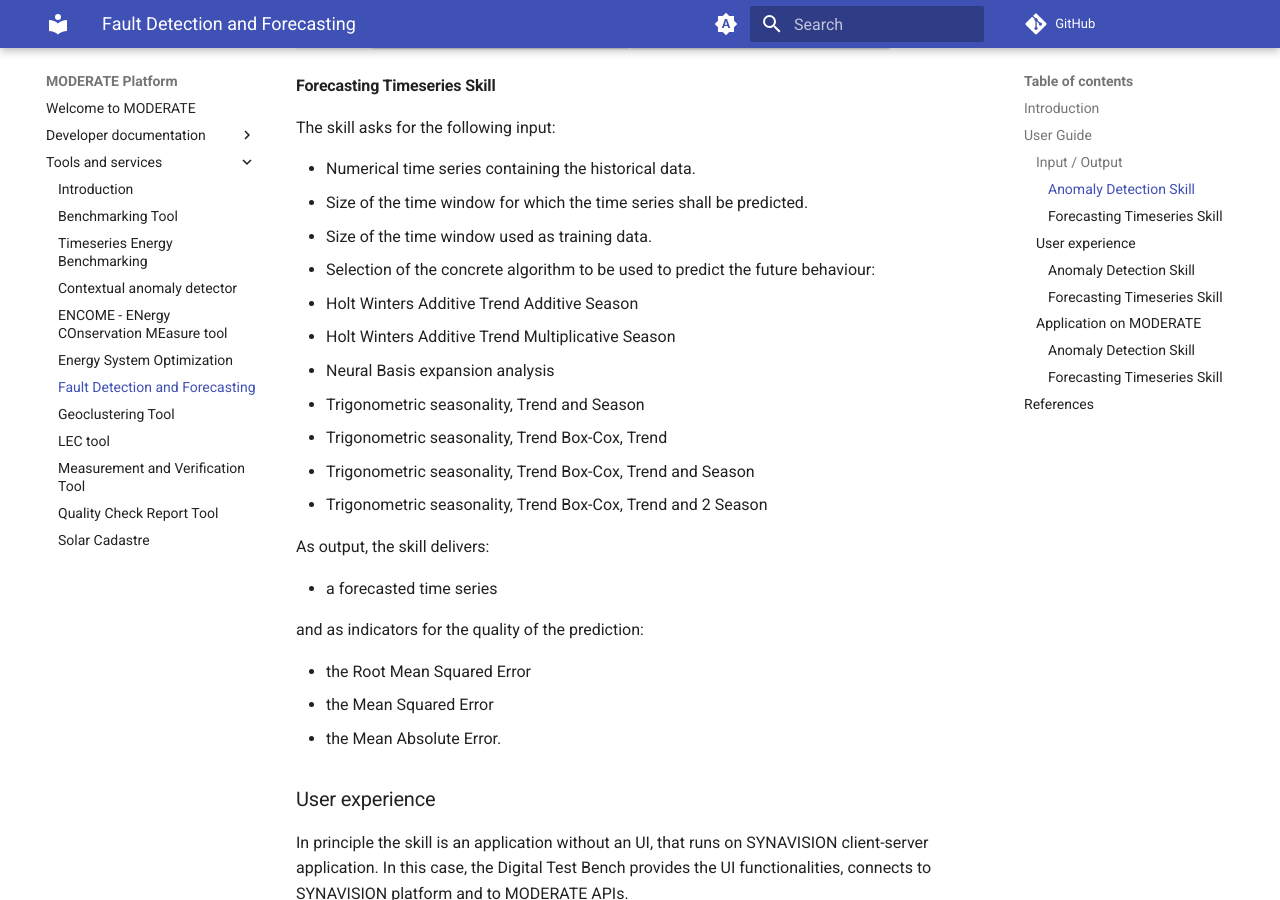
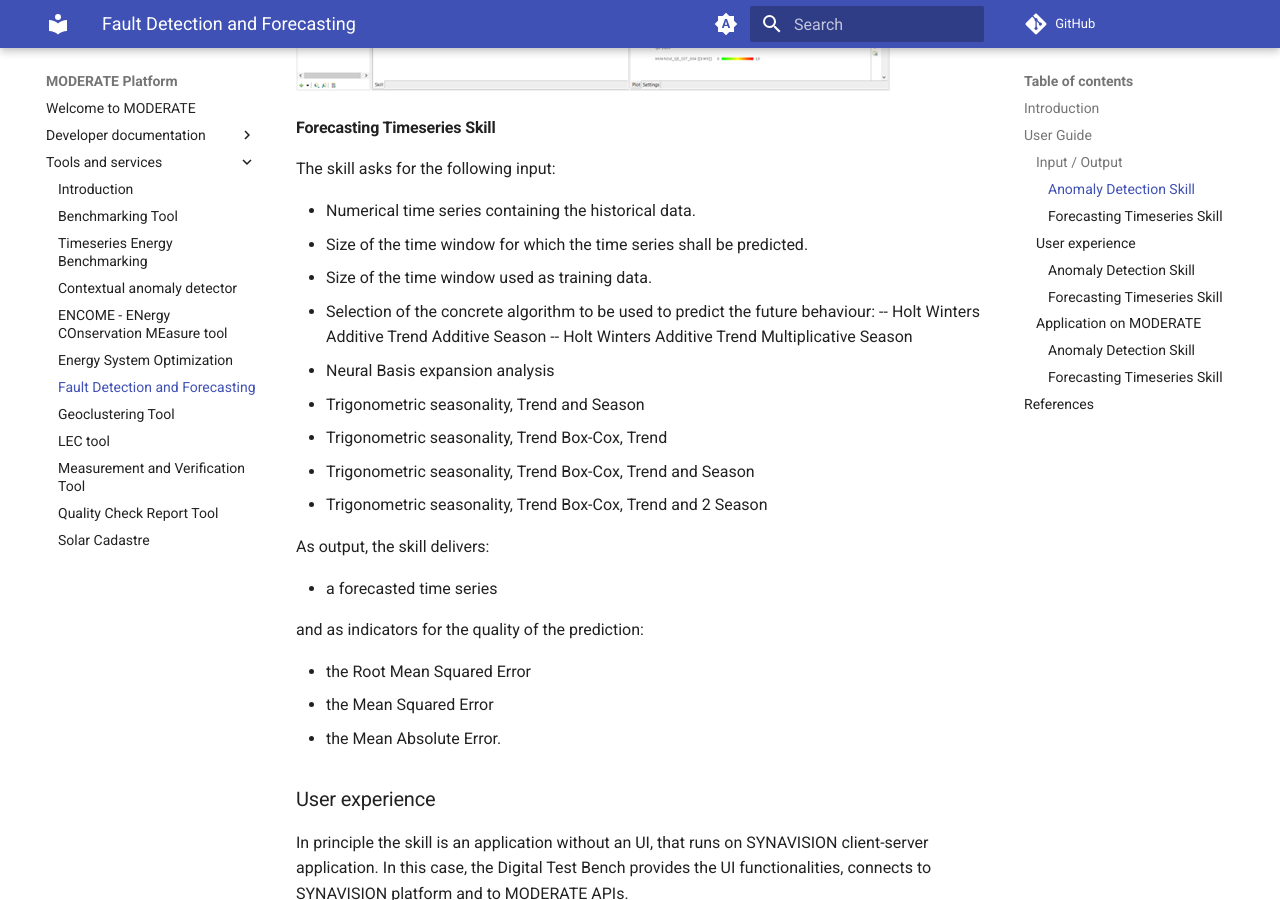
Before and after one commit to MODERATE-Project/moderate-docs, an MkDocs documentation site: the page built from docs/tools-and-services/fdf_A1.1.md, in a window 1280 px wide and 900 px high, scrolled down 3158 px. Built offline with MkDocs 1.6.1 and Material for MkDocs 9.7.7, drawn with Linux system fonts in a browser that asks for light colours; comment, search, counter and statistics services are not loaded; some of the changed text lies outside the part shown.

Commit message:
Update fdf_A1.1.md

```diff
--- a/docs/tools-and-services/fdf_A1.1.md
+++ b/docs/tools-and-services/fdf_A1.1.md
@@ -62,8 +64,8 @@
 - Size of the time window for which the time series shall be predicted.
 - Size of the time window used as training data.
 - Selection of the concrete algorithm to be used to predict the future behaviour:
-  - Holt Winters Additive Trend Additive Season
-  - Holt Winters Additive Trend Multiplicative Season
+  -- Holt Winters Additive Trend Additive Season
+  -- Holt Winters Additive Trend Multiplicative Season
   - Neural Basis expansion analysis
   - Trigonometric seasonality, Trend and Season
   - Trigonometric seasonality, Trend Box-Cox, Trend
```
Also changed, not shown: other parts of docs/tools-and-services/fdf_A1.1.md (+2 -0 lines).
